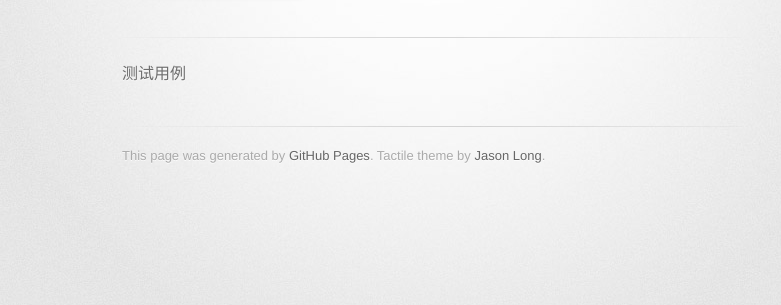
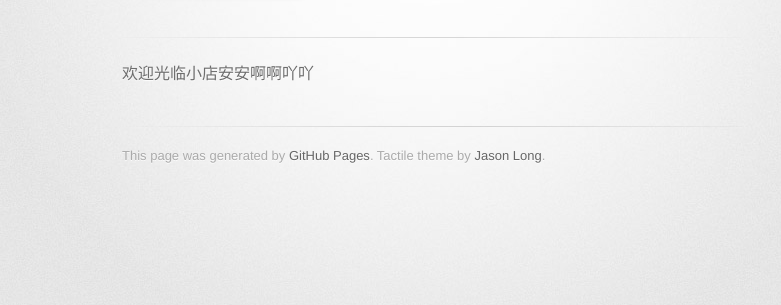
Before and after one commit to liuyi13-cpu/xp168.github.io, a plain HTML site: page index.html in a window 1280 px wide. Shown: the part 209-514 px from the top of the page, without its empty margins (208-989 px from the left). Drawn offline with Linux system fonts and the light colour scheme; a web font is replaced by a local one.

Commit message:
Update index.html

```diff
--- a/index.html
+++ b/index.html
@@ -29,7 +29,7 @@
         <hr>
 
         <section id="main_content">
-          <p>测试用例</p>
+          <p>欢迎光临小店安安啊啊吖吖</p>
         </section>
 
         <footer>
```
